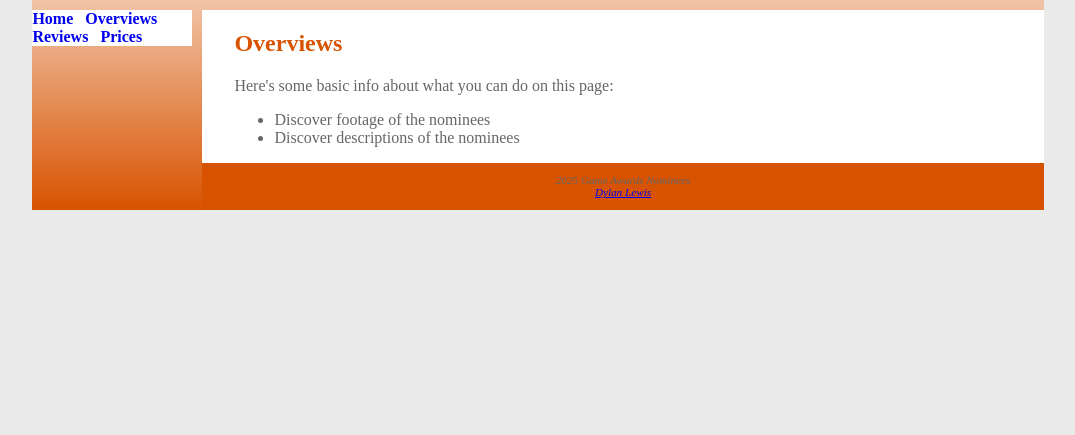
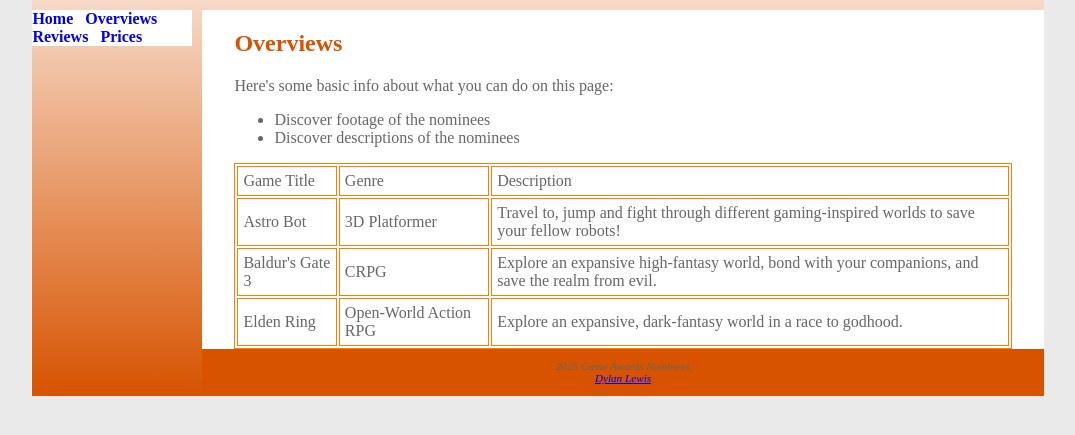
Before and after one commit to dlewis24-tech/capstone, a plain HTML site: page overviews.html in a window 1280 px wide. Shown: the part 143-578 px from the top of the page, without its empty margins (102-1177 px from the left). Drawn offline with Linux system fonts and the light colour scheme.

Commit message:
Add files via upload

```diff
--- a/overviews.html
+++ b/overviews.html
@@ -4,12 +4,13 @@
 <title>Game Awards Nominees</title>
 <meta charset="utf-8">
 <link rel="stylesheet" href="project.css">
+<meta name="description" content="A overviews page for a site explaining the Game Awards nominees.">
 </head>
 <body>
     <div id="wrapper">
     <h1>Game Awards Nominees</h1>
     <nav>
-        <a href="home.html">Home</a>
+        <a href="index.html">Home</a>
             &nbsp;
                 <a href="overviews.html">Overviews</a>
                     &nbsp;
@@ -26,6 +27,28 @@
       <li>Discover descriptions of the nominees</li>
     </ul>
     <!--Below here will be a list of overviews and images of the nominees-->
+    <table>
+  <tr>
+    <td>Game Title</td>
+    <td>Genre</td>
+    <td>Description</td>
+  </tr>
+  <tr>
+    <td>Astro Bot</td>
+    <td>3D Platformer</td>
+    <td>Travel to, jump and fight through different gaming-inspired worlds to save your fellow robots!</td>
+  </tr>
+  <tr>
+    <td>Baldur's Gate 3</td>
+    <td>CRPG</td>
+    <td>Explore an expansive high-fantasy world, bond with your companions, and save the realm from evil.</td>
+  </tr>
+<tr>
+    <td>Elden Ring</td>
+    <td>Open-World Action RPG</td>
+    <td>Explore an expansive, dark-fantasy world in a race to godhood.</td>
+  </tr>
+</table>
     </main>
     <footer>2025 Game Awards Nominees<br>
     <a href="mailto:dyll10001@gmail.com">Dylan Lewis</a>
```
Also changed, not shown: index.html (+5 -0 lines), pricelistings.html (+1 -0 lines), reviews.html (+20 -1 lines).
